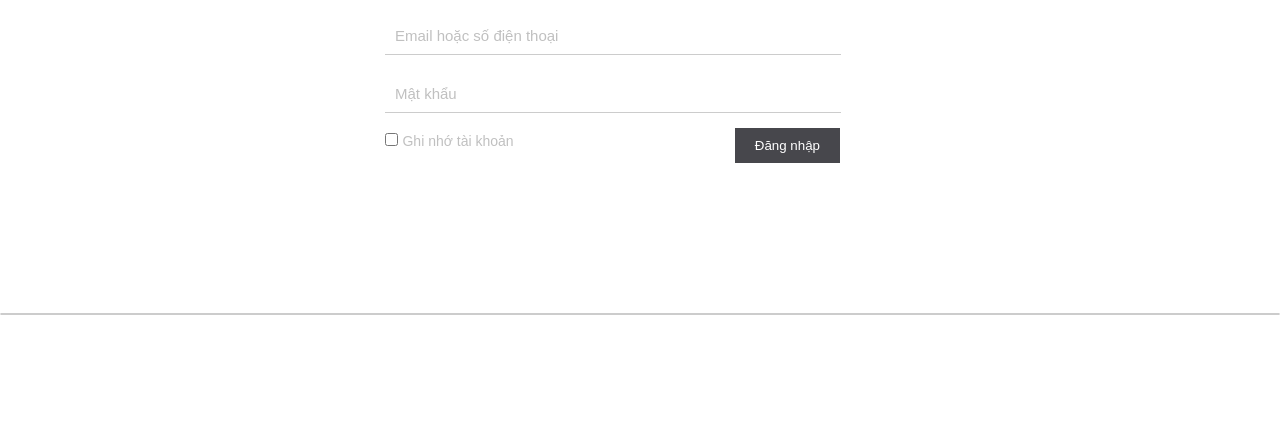
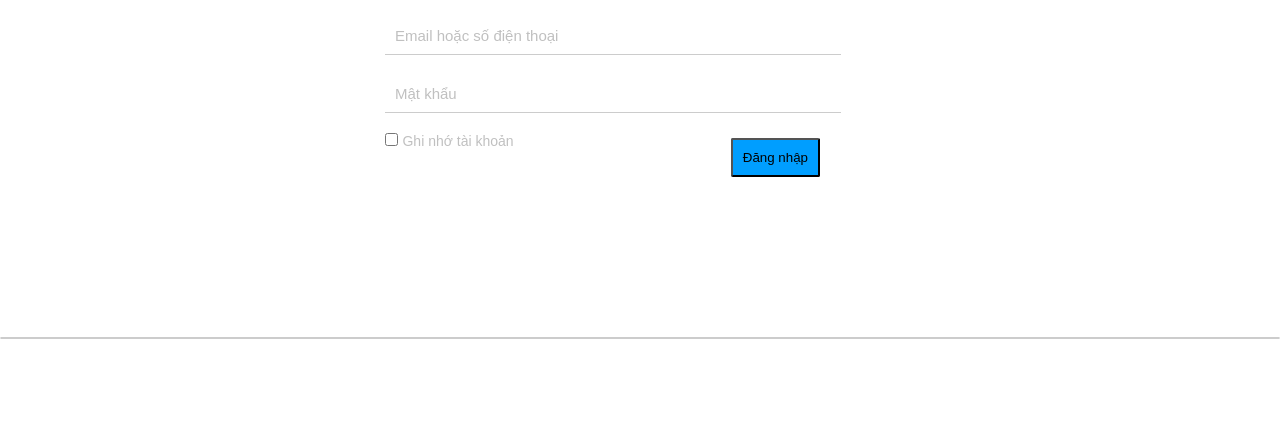
Before and after one commit to NhatTran2608/CT188-N12, a plain HTML site: page login.html in a window 1280 px wide. Shown: the part 291-713 px from the top of the page. Drawn offline with nearby package versions, Linux system fonts and the light colour scheme.

Commit message:
modified:   About.html 	modified:   Contact.html 	modified:   Css/Login/Login.css 	modified:   Js/backHome.js 	modified:   Js/backLogin.js 	modified:   SignUp.html 	modified:   accessory.html 	modified:   androi.html 	modified:   blog.html 	modified:   cart.html 	modified:   index.html 	modified:   login.html 	modified:   shop.html

```diff
--- a/Css/Login/Login.css
+++ b/Css/Login/Login.css
@@ -76,10 +76,19 @@
     padding: 10px 20px;
     border: none;
     outline: none;
-    background: #47474c;
     color: white;
 }
 
 .button_login{
+    display: block;
     cursor: pointer;
+    padding: 10px;
+    background-color: #009EFF;
+    border-radius: 2px;
+
 }
+
+.button_login_nen{
+    border-radius: 5px;
+    background-color: #fff;
+}
--- a/Js/backHome.js
+++ b/Js/backHome.js
@@ -68,7 +68,7 @@ leftIcon.addEventListener('click',function() {
 })
 
 
-var endsale = new Date("October 25 , 2022 00:00:00").getTime()
+var endsale = new Date("November 15 , 2022 00:00:00").getTime()
 setInterval(function(){
     var beginSale = new Date().getTime();
     var endGame = endsale - beginSale;
--- a/Js/backLogin.js
+++ b/Js/backLogin.js
@@ -7,7 +7,7 @@ function login_usr(){
     var y = document.getElementById('pass').value
     if(x == 'admin' && y == '123'){
         alert('Đăng nhập thành công');
-        window.location.href = 'index.html';
+        window.location.href = '/index.html';
     }
     else if (x == ''){
     }
--- a/login.html
+++ b/login.html
@@ -18,7 +18,7 @@
         <header>
             <div class="frist_header">
                 <div>
-                    <a href="About.html"><img class="logo_CH" src="img/logo_CH.jpg" alt="" ></a>
+                    <a href="./index.html"><img class="logo_CH" src="img/logo_CH.jpg" alt="" ></a>
                 </div>
 
                 <div class="number_phone line_H">
@@ -73,7 +73,7 @@
                         <input type="password" required placeholder="Mật khẩu" class="input_form marginTop_10px" id="pass"><br>
                          <input type="checkbox" name="" id="remember" class="marginTop_10px">
                         <label for="remember"> <span> Ghi nhớ tài khoản</span> </label>
-                        <button class="button_login" onclick="login_usr();">Đăng nhập</button>
+                        <button class="button_login_nen"><input type="button" value="Đăng nhập" class="button_login onclick="login_usr();"></input></button>
                     </form>
                 </div>
             </div>
```
Also changed, not shown: About.html (+1 -1 lines), Contact.html (+1 -1 lines), SignUp.html (+1 -1 lines), accessory.html (+1 -1 lines), androi.html (+1 -1 lines), blog.html (+1 -1 lines), cart.html (+1 -1 lines), index.html (+1 -1 lines), shop.html (+1 -1 lines).
